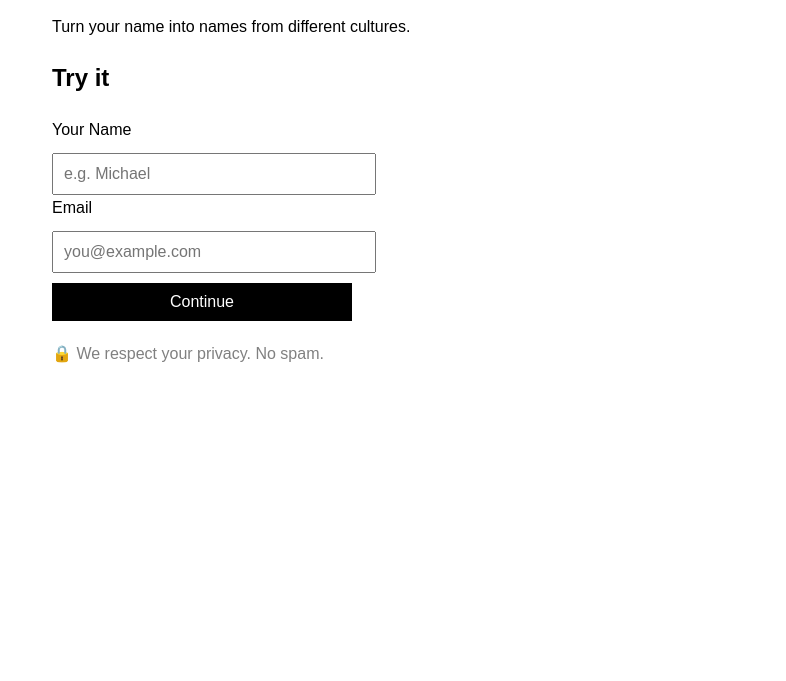
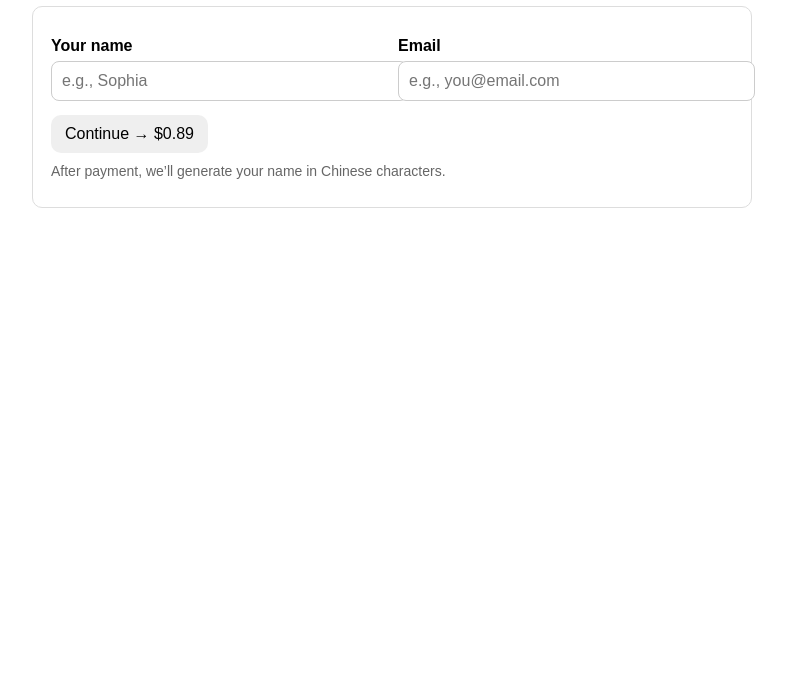
Before and after one commit to wangwalon/myname-world, a plain HTML site: page index.html in a window 1280 px wide. Shown: the part 119-800 px from the top of the page, without its empty margins (8-794 px from the left). Drawn offline with Linux system fonts and the light colour scheme.

Commit message:
Update index.html
Update homepage with checkout form

```diff
--- a/index.html
+++ b/index.html
@@ -2,51 +2,89 @@
 <html lang="en">
 <head>
   <meta charset="UTF-8" />
+  <meta name="viewport" content="width=device-width, initial-scale=1.0"/>
   <title>MyName World</title>
   <style>
-    body {
-      font-family: Arial, sans-serif;
-      margin: 60px;
-      line-height: 1.6;
-    }
-    input, button {
-      padding: 10px;
-      font-size: 16px;
-      margin-top: 10px;
-      display: block;
-      width: 300px;
-    }
-    button {
-      background-color: black;
-      color: white;
-      border: none;
-      cursor: pointer;
-    }
-    button:hover {
-      opacity: 0.85;
-    }
+    body { font-family: Arial, sans-serif; margin: 40px; max-width: 720px; }
+    h1 { margin-bottom: 6px; }
+    p { margin-top: 0; color: #333; }
+    .card { margin-top: 24px; padding: 18px; border: 1px solid #ddd; border-radius: 10px; }
+    label { display:block; margin: 12px 0 6px; font-weight: 600; }
+    input { width: 100%; padding: 10px; border: 1px solid #ccc; border-radius: 8px; font-size: 16px; }
+    button { margin-top: 14px; padding: 10px 14px; border: 0; border-radius: 10px; font-size: 16px; cursor: pointer; }
+    button:disabled { opacity: 0.6; cursor: not-allowed; }
+    .row { display:flex; gap: 12px; }
+    .row > div { flex: 1; }
+    .hint { margin-top: 10px; color: #666; font-size: 14px; }
+    .error { margin-top: 10px; color: #b00020; font-size: 14px; }
   </style>
 </head>
 <body>
-
   <h1>MyName World</h1>
   <p>Turn your name into names from different cultures.</p>
 
-  <h2>Try it</h2>
+  <div class="card">
+    <div class="row">
+      <div>
+        <label for="name">Your name</label>
+        <input id="name" type="text" placeholder="e.g., Sophia" />
+      </div>
+      <div>
+        <label for="email">Email</label>
+        <input id="email" type="email" placeholder="e.g., you@email.com" />
+      </div>
+    </div>
 
-  <form>
-    <label>Your Name</label>
-    <input type="text" placeholder="e.g. Michael" />
+    <button id="continueBtn">Continue → $0.89</button>
+    <div class="hint">After payment, we’ll generate your name in Chinese characters.</div>
+    <div id="error" class="error"></div>
+  </div>
 
-    <label>Email</label>
-    <input type="email" placeholder="you@example.com" />
+  <script>
+    const btn = document.getElementById("continueBtn");
+    const nameInput = document.getElementById("name");
+    const emailInput = document.getElementById("email");
+    const errorEl = document.getElementById("error");
 
-    <button type="button">Continue</button>
-  </form>
+    btn.addEventListener("click", async () => {
+      errorEl.textContent = "";
 
-  <p style="margin-top:20px; color: gray;">
-    🔒 We respect your privacy. No spam.
-  </p>
+      const name = nameInput.value.trim();
+      const email = emailInput.value.trim();
 
+      if (!name) {
+        errorEl.textContent = "Please enter your name.";
+        return;
+      }
+      if (!email) {
+        errorEl.textContent = "Please enter your email.";
+        return;
+      }
+
+      btn.disabled = true;
+      btn.textContent = "Redirecting…";
+
+      try {
+        const res = await fetch("/api/create-checkout-session", {
+          method: "POST",
+          headers: { "Content-Type": "application/json" },
+          body: JSON.stringify({ name, email })
+        });
+
+        const data = await res.json();
+
+        if (!res.ok) {
+          throw new Error(data?.error || "Failed to create checkout session.");
+        }
+
+        // Stripe Checkout URL
+        window.location.href = data.url;
+      } catch (err) {
+        errorEl.textContent = err.message;
+        btn.disabled = false;
+        btn.textContent = "Continue → $0.89";
+      }
+    });
+  </script>
 </body>
 </html>
```
